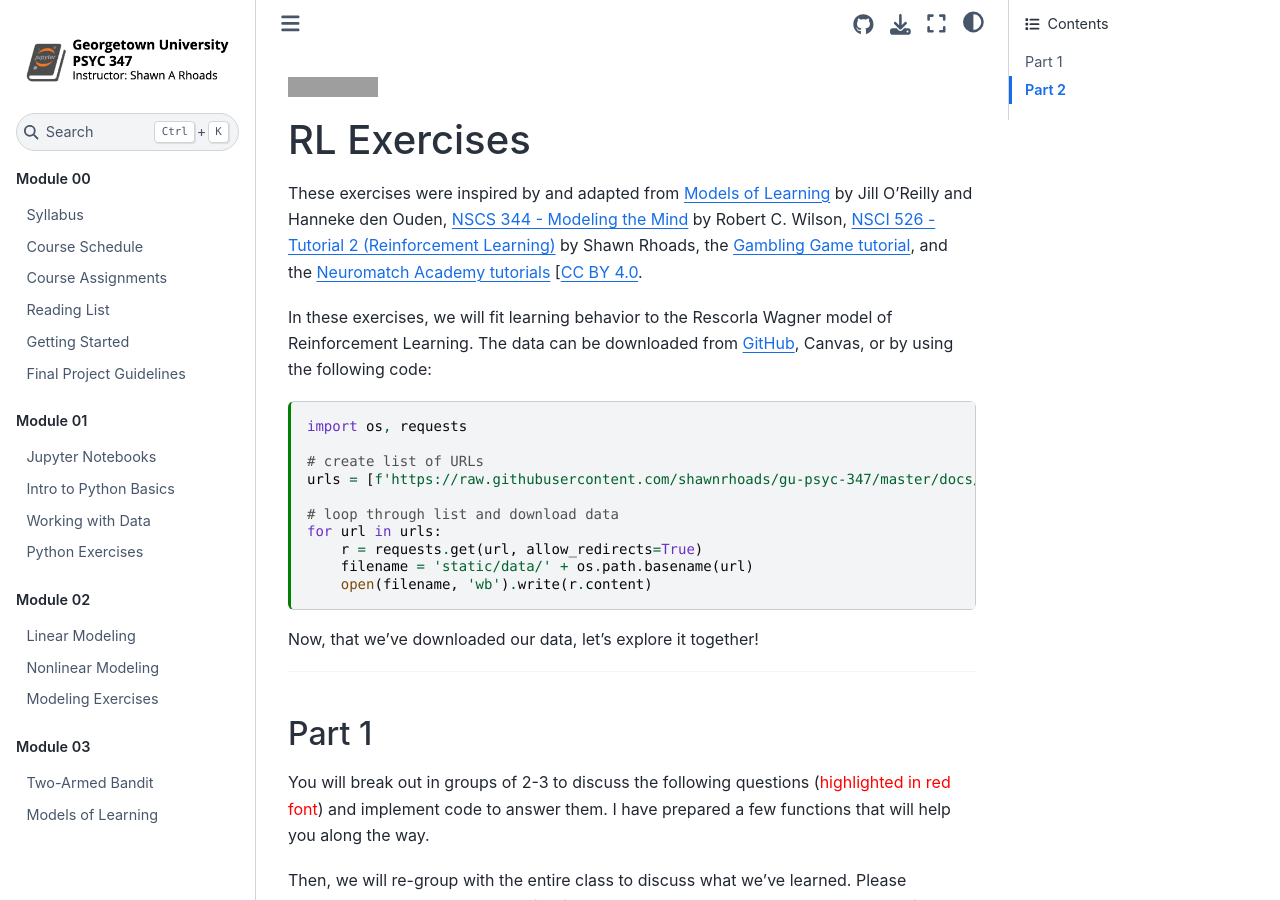
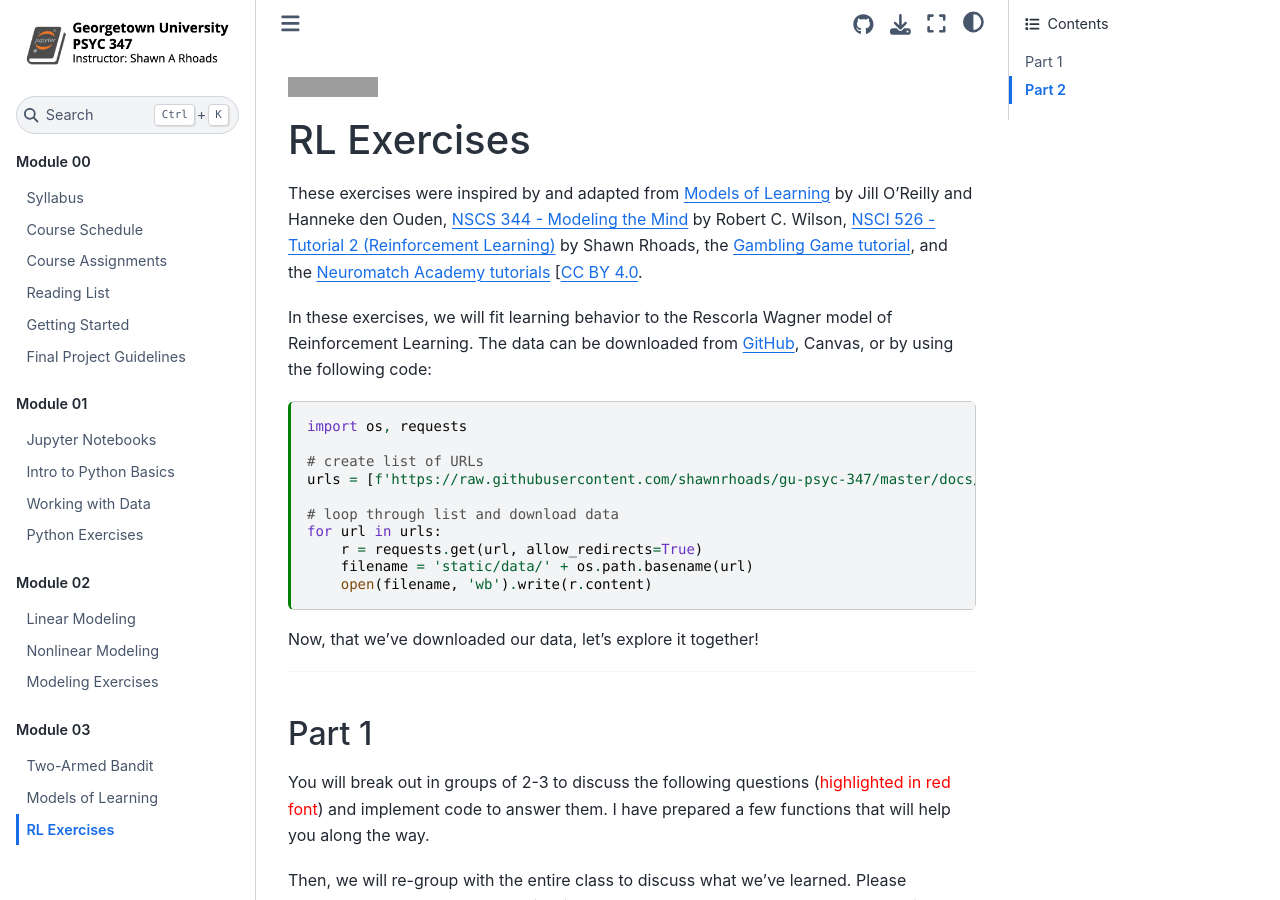
Before and after one commit to shawnrhoads/gu-psyc-347, a Jupyter Book: the page built from docs/module-03-02_RL-Exercises.ipynb, in a window 1280 px wide and 900 px high. Built offline with Jupyter Book 1.0.4 settings and Sphinx 7.4.7 and the Sphinx Book theme 1.1.4, drawn with Linux system fonts in a browser that asks for light colours; some of the changed text lies outside the part shown; grey boxes are pictures that could not be loaded.

Commit message:
added module-03-02_RL-Exercises to TOC

```diff
--- a/docs/_toc.yml
+++ b/docs/_toc.yml
@@ -22,6 +22,7 @@
   chapters:
     - file: module-03-00_Two-Armed-Bandit
     - file: module-03-01_Models-of-Learning
+    - file: module-03-02_RL-Exercises
 # - part: Module 04
 #   chapters:
 #     - file: module-04-00_Social-Learning
```
Also changed, not shown: docs/module-03-02_RL-Exercises.ipynb.
